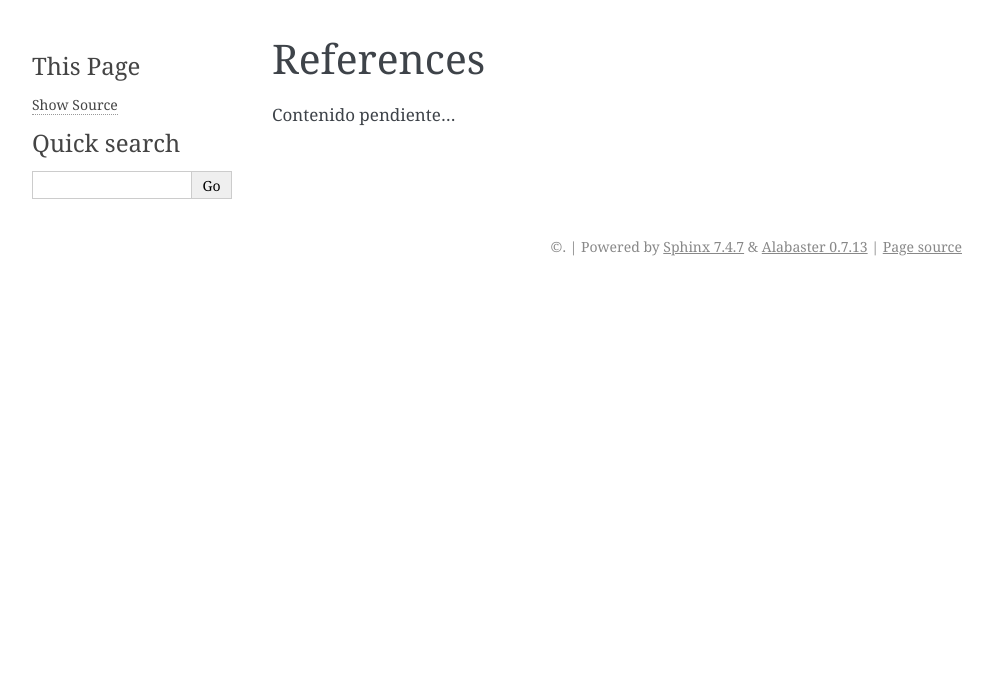
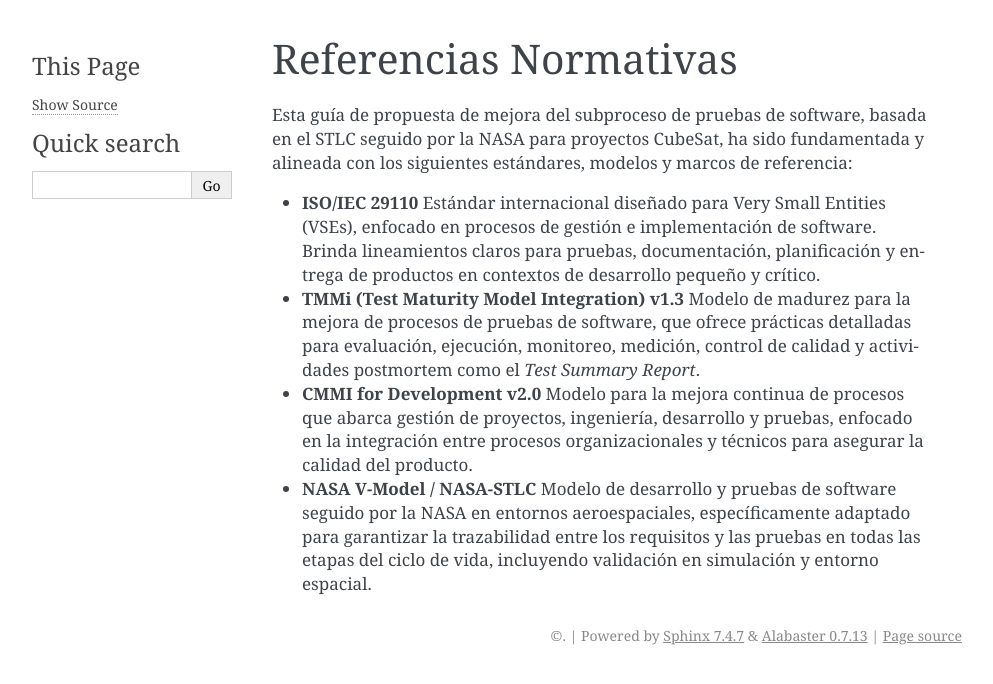
Before and after one commit to HaydeeCimat/testing-guide-stlc, a Sphinx documentation site: the page built from docs/references.rst, in a window 1280 px wide. Shown: the top 684 px of the page, without its empty margins (148-1141 px from the left). Built offline with Sphinx 7.4.7, drawn with Linux system fonts in a browser that asks for light colours.

Commit message:
Actualizo secciones scope y referencias

```diff
--- a/docs/references.rst
+++ b/docs/references.rst
@@ -1,4 +1,16 @@
-References
-==========
+Referencias Normativas
+======================
 
-Contenido pendiente...
+Esta guía de propuesta de mejora del subproceso de pruebas de software, basada en el STLC seguido por la NASA para proyectos CubeSat, ha sido fundamentada y alineada con los siguientes estándares, modelos y marcos de referencia:
+
+- **ISO/IEC 29110**
+  Estándar internacional diseñado para Very Small Entities (VSEs), enfocado en procesos de gestión e implementación de software. Brinda lineamientos claros para pruebas, documentación, planificación y entrega de productos en contextos de desarrollo pequeño y crítico.
+
+- **TMMi (Test Maturity Model Integration) v1.3**
+  Modelo de madurez para la mejora de procesos de pruebas de software, que ofrece prácticas detalladas para evaluación, ejecución, monitoreo, medición, control de calidad y actividades postmortem como el *Test Summary Report*.
+
+- **CMMI for Development v2.0**
+  Modelo para la mejora continua de procesos que abarca gestión de proyectos, ingeniería, desarrollo y pruebas, enfocado en la integración entre procesos organizacionales y técnicos para asegurar la calidad del producto.
+
+- **NASA V-Model / NASA-STLC**
+  Modelo de desarrollo y pruebas de software seguido por la NASA en entornos aeroespaciales, específicamente adaptado para garantizar la trazabilidad entre los requisitos y las pruebas en todas las etapas del ciclo de vida, incluyendo validación en simulación y entorno espacial.
```
Also changed, not shown: docs/scope.rst (+13 -3 lines).
